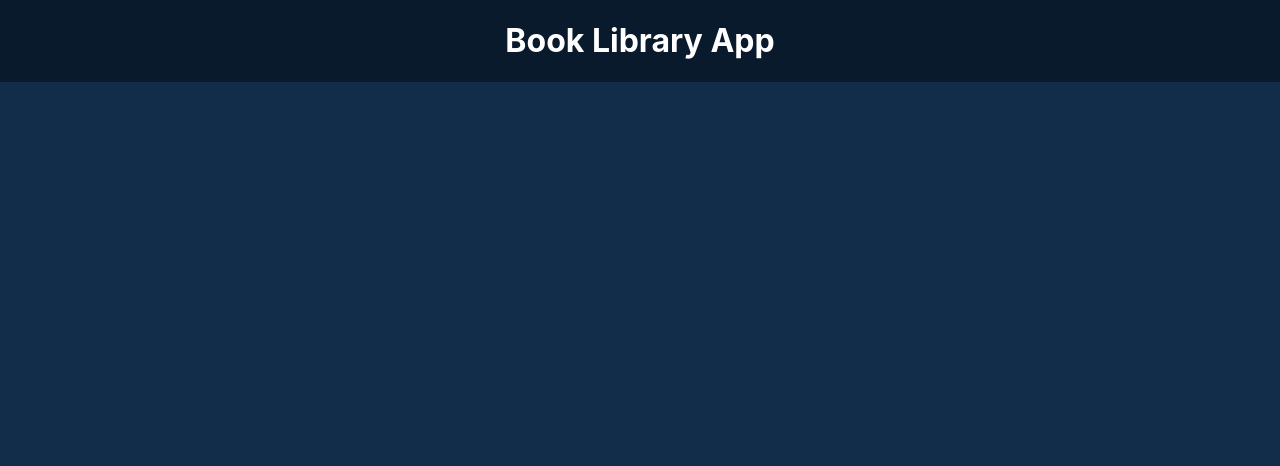
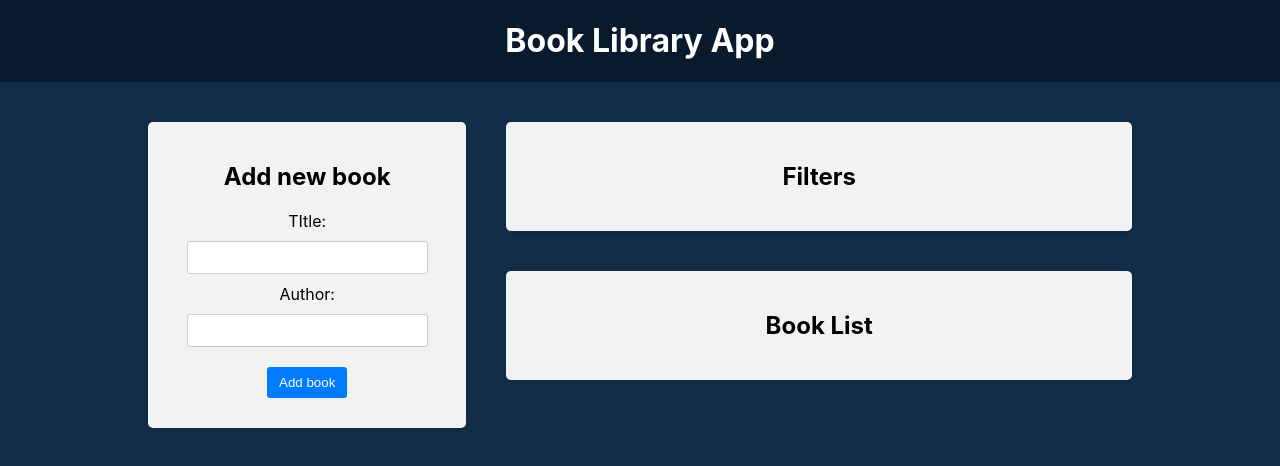
Before and after one commit to Alona-Kolisnychenko/book-library, a React (Create React App) app in the folder frontend/: page / in a window 1280 px wide. Shown: the top 466 px of the page. Built offline with nearby package versions, Linux system fonts and the light colour scheme; the HTML template or start-up script is replaced by a standard one.

Commit message:
added bookForm, bookList and filter components

```diff
--- a/frontend/src/App.js
+++ b/frontend/src/App.js
@@ -1,11 +1,23 @@
 import './App.css';
+import BookForm from './components/BookForm/BookForm';
+import BookList from './components/BookList/BookList';
+import Filter from './components/Filter/Filter';
 
 function App() {
   return (
-    <div className='app'>
+    <div className="app">
       <header className="app-header">
         <h1> Book Library App</h1>
       </header>
+      <main className='app-main'>
+        <div className="app-left-column">
+          <BookForm />
+        </div>
+        <div className="app-right-column">
+          <Filter />
+          <BookList />
+        </div>
+      </main>
     </div>
   );
 }
--- /dev/null
+++ b/frontend/src/components/BookForm/BookForm.css
@@ -0,0 +1,48 @@
+.book-form {
+    width: 100%;
+}
+
+.book-form label {
+    display: block;
+    width: 100%;
+    text-align: center;
+    margin-bottom: 10px;
+}
+
+.book-form input {
+    width: 80%;
+    padding: 8px;
+    margin-bottom: 10px;
+    border: 1px solid #ccc;
+    border-radius: 3px;
+}
+
+.book-form button {
+    background-color: #007bff;
+    color: #fff;
+    padding: 8px 12px;
+    border: none;
+    border-radius: 3px;
+    cursor: pointer;
+    margin: 10px;
+    transition: background-color 0.3s ease;
+}
+
+.book-form button:hover {
+    background-color: #0056b3;
+}
+
+.book-form .spinner {
+    animation: spinner 1s infinite linear;
+    margin-left: 10px;
+}
+
+@keyframes spinner {
+    from {
+        transform: rotate(0deg);
+    }
+
+    to {
+        transform: rotate(360deg);
+    }
+}
--- /dev/null
+++ b/frontend/src/components/BookForm/BookForm.js
@@ -0,0 +1,29 @@
+import { useState } from 'react';
+import './BookForm.css';
+const BookForm = () => {
+  const [ title,setTitle ] = useState('');
+  const [ author, setAuthor ] = useState('');
+
+  const handelSubmit = (e)=>{
+    e.preventDefault();
+    if(title && author){
+        console.log(title, author)
+        setAuthor('');
+        setTitle('');
+    }
+  }
+
+  return (
+    <div className="app-block book-form">
+      <h2>Add new book</h2>
+      <form onSubmit={handelSubmit}>
+        <label htmlFor='title'>TItle:</label>
+        <input type='text' id='title' value={title} onChange={(e)=>setTitle(e.target.value)}/>
+        <label htmlFor='author'>Author:</label>
+        <input type='text' id='author' value={author} onChange={(e)=>setAuthor(e.target.value)}/>
+        <button type='submit'>Add book</button>
+      </form>
+    </div>
+  );
+};
+export default BookForm;
--- /dev/null
+++ b/frontend/src/components/BookList/BookList.css
@@ -0,0 +1,61 @@
+.book-list ul {
+    padding: 0;
+    margin: 20px -20px;
+    list-style: none;
+}
+
+.book-list li {
+    display: flex;
+    justify-content: space-between;
+    align-items: center;
+    width: auto;
+    padding: 10px 20px;
+    border-bottom: 1px solid #ccc;
+    background-color: #fff;
+    list-style-type: none;
+}
+
+.book-list li:nth-child(even) {
+    background-color: #f2f2f2;
+}
+
+.book-list li:hover {
+    background-color: #dbe4f8;
+}
+
+.book-list button {
+    background-color: #fff;
+    color: red;
+    border: 1px solid red;
+    padding: 8px 12px;
+    border-radius: 3px;
+    cursor: pointer;
+    transition: background-color 0.3s ease;
+}
+
+.book-list button:hover {
+    background-color: #fdd;
+}
+
+.book-list .highlight {
+    background-color: #ff0;
+}
+
+.book-list .book-info {
+    flex: 1;
+    text-align: left;
+}
+
+.book-list .book-actions {
+    display: flex;
+    align-items: center;
+}
+
+.book-list .star-icon {
+    width: 24px;
+    height: 24px;
+    margin: 0 20px;
+    cursor: pointer;
+    transition: color 0.3s ease;
+    color: #fca510;
+}
--- /dev/null
+++ b/frontend/src/components/BookList/BookList.js
@@ -0,0 +1,9 @@
+import './BookList.css';
+const BookList = ()=>{
+    return (
+        <div className="app-block book-list">
+            <h2>Book List</h2>
+        </div>
+    )
+}
+export default BookList;
--- /dev/null
+++ b/frontend/src/components/Filter/Filter.css
@@ -0,0 +1,50 @@
+.filter-row {
+    display: flex;
+    justify-content: space-between;
+    align-items: center;
+}
+
+.filter-group {
+    flex: 1;
+    text-align: center;
+}
+
+.filter input[type='text'] {
+    width: 80%;
+    padding: 8px;
+    border: 1px solid #ccc;
+    border-radius: 3px;
+}
+
+.filter button {
+    background-color: #007bff;
+    color: #fff;
+    padding: 8px 12px;
+    border: none;
+    border-radius: 3px;
+    cursor: pointer;
+    margin: 10px;
+    transition: background-color 0.3s ease;
+}
+
+.filter button:hover {
+    background-color: #0056b3;
+}
+
+@media screen and (max-width: 1024px) {
+    .filter-row {
+        flex-direction: column;
+        align-items: stretch;
+    }
+
+    .filter-group {
+        width: 100%;
+        margin: auto;
+        margin-bottom: 10px;
+    }
+
+    .filter button {
+        margin: 10px auto 0;
+        max-width: 50%;
+    }
+}
--- /dev/null
+++ b/frontend/src/components/Filter/Filter.js
@@ -0,0 +1,9 @@
+import './Filter.css';
+const Filter = ()=>{
+    return (
+        <div className="app-block filter">
+            <h2>Filters</h2>
+        </div>
+    )
+}
+export default Filter;
```
